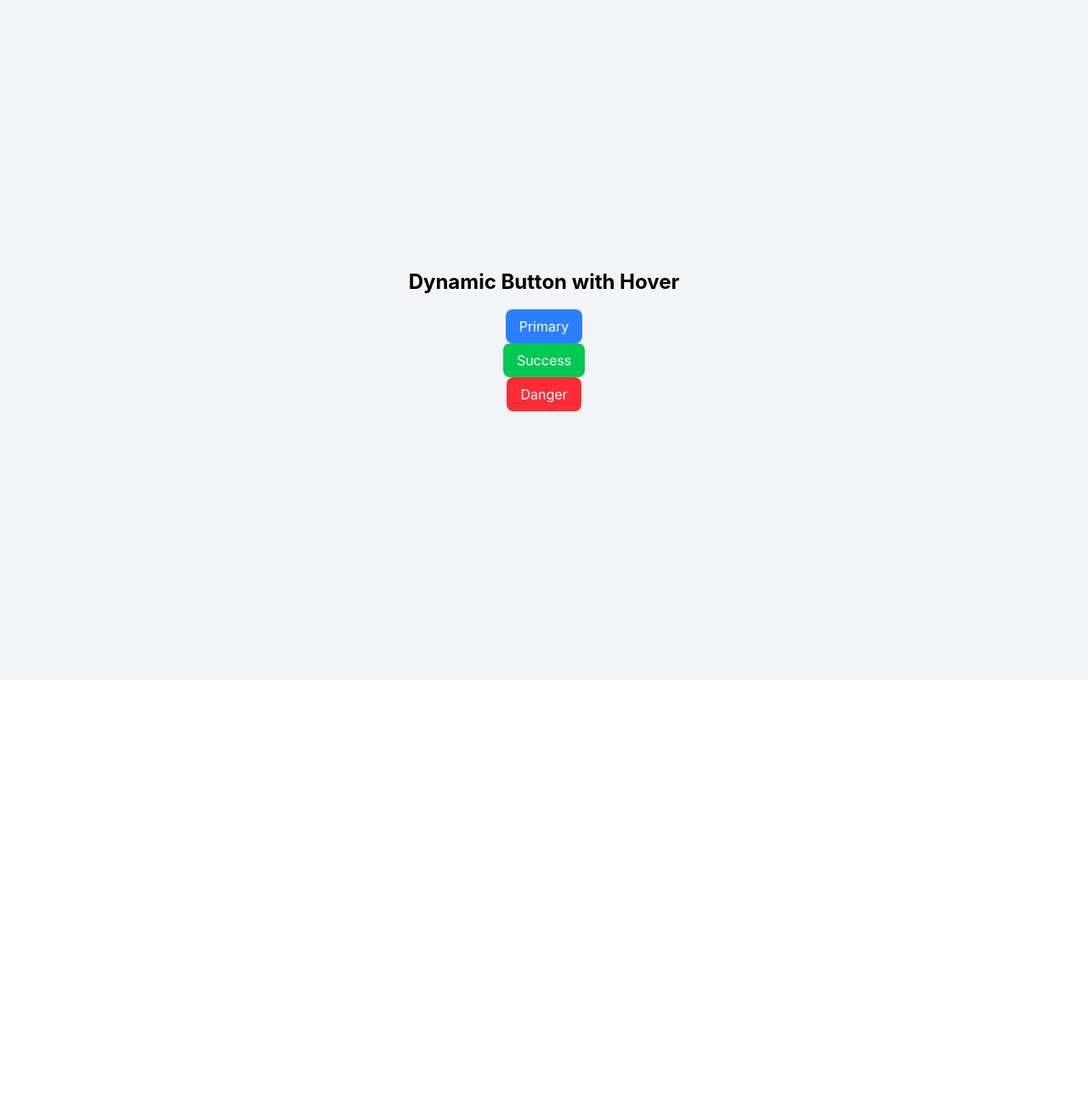
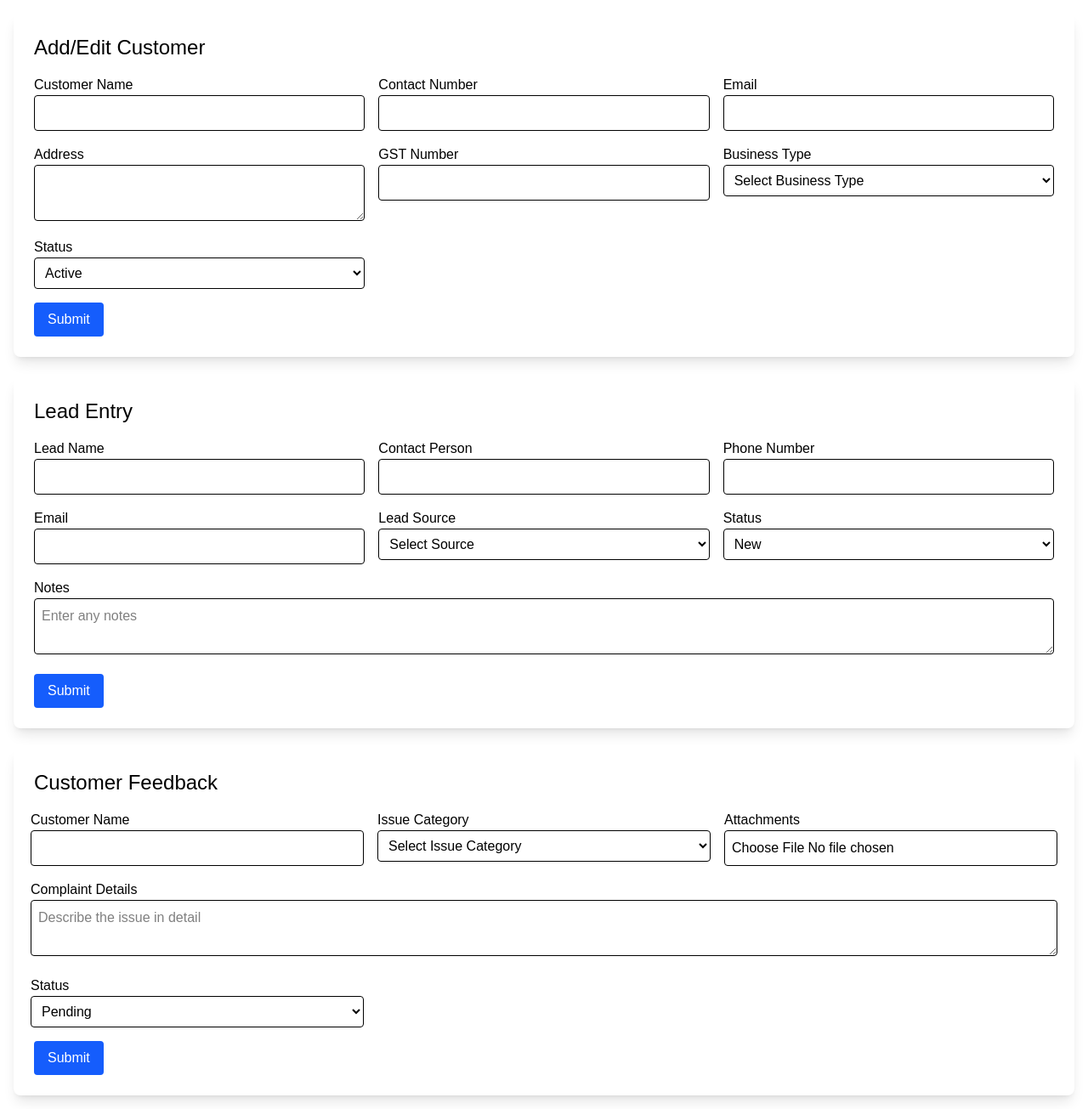
Before and after one commit to DeveloperDhanush-git/elcodamics-dynamic-components, a React (Create React App) app: page / in a window 1280 px wide. Shown: the whole page at 85% size. Before the commit the page ends 800 px from the top, so only its background shows below. Built offline with nearby package versions, Linux system fonts and the light colour scheme.

Commit message:
form created

```diff
--- a/src/App.js
+++ b/src/App.js
@@ -1,15 +1,42 @@
-import Button from "./Common/DynamicComponents/Button/Button"; // Import the Button component
-import React from "react";
+import CustomerEditForm from "./Common/DynamicComponent/CustomerForm/EditCustomer";
+import LeadEntryForm from "./Common/DynamicComponent/CustomerForm/LeadEntry";
+import CustomerFeedbackForm from "./Common/DynamicComponent/CustomerForm/Feedback";
 
 function App() {
+  const formData = {
+    customerEdit: {
+      name: "",
+      contact: "",
+      email: "",
+      address: "",
+      gst: "",
+      businessType: "",
+      status: "",
+    },
+    leadEntry: {
+      leadName: "",
+      contactPerson: "",
+      phone: "",
+      email: "",
+      source: "",
+      status: "",
+      notes: "",
+    },
+    customerFeedback: {
+      customerName: "",
+      issueCategory: "",
+      details: "",
+      status: "",
+    },
+  };
+
   return (
-    <div className="flex flex-col items-center justify-center min-h-screen bg-gray-100">
-      <h1 className="text-2xl font-bold mb-4">Dynamic Button with Hover</h1>
+    <div className="container mx-auto p-4 space-y-6"style={{ fontFamily: "Montserrat, sans-serif" }}>
 
-      {/* Different buttons with hover effects */}
-      <Button text="Primary" color="blue" onClick={() => alert("Primary Button Clicked!")} />
-      <Button text="Success" color="green" onClick={() => alert("Success Button Clicked!")} />
-      <Button text="Danger" color="red" onClick={() => alert("Danger Button Clicked!")} />
+      <CustomerEditForm initialValues={formData.customerEdit} />
+<LeadEntryForm initialValues={formData.leadEntry} />
+<CustomerFeedbackForm initialValues={formData.customerFeedback} />
+
     </div>
   );
 }
--- /dev/null
+++ b/src/Common/DynamicComponent/CustomerForm/EditCustomer.js
@@ -0,0 +1,90 @@
+import { useState } from "react";
+
+const FormInput = ({ label, name, type = "text", value, onChange }) => (
+  <div className="w-full md:w-1/3 px-2 mb-4" style={{ fontFamily: "Montserrat, sans-serif" }}>
+    <label className="block">{label}</label>
+    <input type={type} name={name} value={value} onChange={onChange} className="w-full p-2 border rounded" required />
+  </div>
+);
+
+export default function CustomerEditForm({ initialValues }) {
+  const [formData, setFormData] = useState(initialValues || {});
+  const [errors, setErrors] = useState({});
+
+  const handleInputChange = (e) => {
+    const { name, value } = e.target;
+    setFormData((prev) => ({ ...prev, [name]: value }));
+  };
+
+  const validateForm = () => {
+    let newErrors = {};
+    if (!formData.name) newErrors.name = "Customer Name is required";
+    if (!formData.email || !/\S+@\S+\.\S+/.test(formData.email)) newErrors.email = "Invalid email";
+    if (!formData.contact || !/^\d{10}$/.test(formData.contact)) newErrors.contact = "Invalid contact number";
+
+
+    setErrors(newErrors);
+    return Object.keys(newErrors).length === 0;
+  };
+
+  const handleSubmit = (e) => {
+    e.preventDefault();
+    if (validateForm()) {
+      alert("Form submitted successfully!");
+    }
+  };
+
+
+  return (
+    <form onSubmit={handleSubmit} className="p-6 bg-white shadow-lg rounded-lg w-full">
+      <h2 className="text-2xl mb-4">Add/Edit Customer</h2>
+      <div className="flex flex-wrap -mx-2">
+        <FormInput label="Customer Name" name="name" value={formData.name || ""} onChange={handleInputChange} />
+        <FormInput label="Contact Number" name="contact" type="text" value={formData.contact || ""} onChange={handleInputChange} />
+        <FormInput label="Email" name="email" type="email" value={formData.email || ""} onChange={handleInputChange} />
+
+        <div className="w-full md:w-1/3 px-2 mb-3">
+  <label className="block">Address</label>
+  <textarea
+    name="address"
+    value={formData.address || ""}
+    onChange={handleInputChange}
+    className="w-full p-2 border rounded"
+    rows="2"
+    required
+  ></textarea>
+</div>
+<FormInput
+  label="GST Number"
+  name="gst"
+  value={formData.gst || ""}
+  onChange={handleInputChange}
+/>
+
+
+        <div className="w-full md:w-1/3 px-2 mb-4">
+          <label className="block">Business Type</label>
+          <select name="businessType" value={formData.businessType || ""} onChange={handleInputChange} className="w-full p-2 border rounded">
+            <option value="">Select Business Type</option>
+            <option value="Retail">Retail</option>
+            <option value="Wholesale">Wholesale</option>
+          </select>
+        </div>
+        <div className="w-full md:w-1/3 px-2 mb-4">
+          <label className="block ">Status</label>
+          <select name="status" value={formData.status || "Active"} onChange={handleInputChange} className="w-full p-2 border rounded">
+            <option value="Active">Active</option>
+            <option value="Inactive">Inactive</option>
+          </select>
+        </div>
+      </div>
+      <div className="flex gap-4">
+        <button type="submit" className="bg-blue-600 text-white px-4 py-2 rounded">Submit</button>
+
+      </div>
+      {Object.keys(errors).map((key) => (
+        <p key={key} className="text-red-500">{errors[key]}</p>
+      ))}
+    </form>
+  );
+}
--- /dev/null
+++ b/src/Common/DynamicComponent/CustomerForm/Feedback.js
@@ -0,0 +1,86 @@
+import { useState } from "react";
+
+const FormInput = ({ label, name, type = "text", value, onChange }) => (
+  <div className="w-full md:w-1/3 px-2 mb-4" style={{ fontFamily: "Montserrat, sans-serif" }}>
+    <label className="block">{label}</label>
+    <input
+      type={type}
+      name={name}
+      value={value}
+      onChange={onChange}
+      className="w-full p-2 border rounded"
+      required
+    />
+  </div>
+);
+
+export default function CustomerFeedbackForm({ initialValues }) {
+  const [formData, setFormData] = useState(initialValues || {});
+
+  const handleInputChange = (e) => {
+    const { name, value } = e.target;
+    setFormData((prev) => ({ ...prev, [name]: value }));
+  };
+
+  return (
+    <form className="p-6 bg-white shadow-lg rounded-lg w-full">
+      <h2 className="text-2xl mb-4">Customer Feedback</h2>
+      <div className="flex flex-wrap -mx-3">
+        <FormInput label="Customer Name" name="customerName" value={formData.customerName || ""} onChange={handleInputChange} />
+
+        <div className="w-full md:w-1/3 px-2 mb-4">
+          <label className="block">Issue Category</label>
+          <select
+            name="issueCategory"
+            value={formData.issueCategory || ""}
+            onChange={handleInputChange}
+            className="w-full p-2 border rounded"
+          >
+            <option value="">Select Issue Category</option>
+            <option value="Service">Service</option>
+            <option value="Product">Product</option>
+          </select>
+        </div>
+
+        <div className="w-full px-2 mb-4 md:w-1/3 ">
+          <label className="block">Attachments</label>
+          <input
+            type="file"
+            name="attachment"
+            onChange={(e) => setFormData({ ...formData, attachment: e.target.files[0] })}
+            className="w-full p-2 border rounded"
+          />
+        </div>
+
+        <div className="w-full px-2 mb-4">
+          <label className="block">Complaint Details</label>
+          <textarea
+            name="details"
+            value={formData.details || ""}
+            onChange={handleInputChange}
+            className="w-full p-2 border rounded"
+            placeholder="Describe the issue in detail"
+          ></textarea>
+        </div>
+
+
+
+        <div className="w-full md:w-1/3 px-2 mb-4">
+          <label className="block">Status</label>
+          <select
+            name="status"
+            value={formData.status || "Pending"}
+            onChange={handleInputChange}
+            className="w-full p-2 border rounded"
+          >
+            <option value="Pending">Pending</option>
+            <option value="Resolved">Resolved</option>
+            <option value="Closed">Closed</option>
+          </select>
+        </div>
+      </div>
+
+      <button type="submit" className="bg-blue-600 text-white px-4 py-2 rounded">Submit</button>
+    </form>
+  );
+}
--- /dev/null
+++ b/src/Common/DynamicComponent/CustomerForm/LeadEntry.js
@@ -0,0 +1,78 @@
+import { useState } from "react";
+
+const FormInput = ({ label, name, type = "text", value, onChange }) => (
+  <div className="w-full md:w-1/3 px-2 mb-4" style={{ fontFamily: "Montserrat, sans-serif" }}>
+    <label className="block">{label}</label>
+    <input
+      type={type}
+      name={name}
+      value={value}
+      onChange={onChange}
+      className="w-full p-2 border rounded"
+      required
+    />
+  </div>
+);
+
+export default function LeadEntryForm({ initialValues }) {
+  const [formData, setFormData] = useState(initialValues || {});
+
+  const handleInputChange = (e) => {
+    const { name, value } = e.target;
+    setFormData((prev) => ({ ...prev, [name]: value }));
+  };
+
+  return (
+    <form className="p-6 bg-white shadow-lg rounded-lg w-full">
+      <h2 className="text-2xl mb-4">Lead Entry</h2>
+      <div className="flex flex-wrap -mx-2">
+        <FormInput label="Lead Name" name="leadName" value={formData.leadName || ""} onChange={handleInputChange} />
+        <FormInput label="Contact Person" name="contactPerson" value={formData.contactPerson || ""} onChange={handleInputChange} />
+        <FormInput label="Phone Number" name="phone" type="text" value={formData.phone || ""} onChange={handleInputChange} />
+        <FormInput label="Email" name="email" type="email" value={formData.email || ""} onChange={handleInputChange} />
+
+        <div className="w-full md:w-1/3 px-2 mb-4">
+          <label className="block">Lead Source</label>
+          <select
+            name="source"
+            value={formData.source || ""}
+            onChange={handleInputChange}
+            className="w-full p-2 border rounded"
+          >
+            <option value="">Select Source</option>
+            <option value="Website">Website</option>
+            <option value="Referral">Referral</option>
+            <option value="Advertisement">Advertisement</option>
+          </select>
+        </div>
+
+        <div className="w-full md:w-1/3 px-2 mb-4">
+          <label className="block">Status</label>
+          <select
+            name="status"
+            value={formData.status || "New"}
+            onChange={handleInputChange}
+            className="w-full p-2 border rounded"
+          >
+            <option value="New">New</option>
+            <option value="In Progress">In Progress</option>
+            <option value="Converted">Converted</option>
+          </select>
+        </div>
+
+        <div className="w-full px-2 mb-4">
+          <label className="block">Notes</label>
+          <textarea
+            name="notes"
+            value={formData.notes || ""}
+            onChange={handleInputChange}
+            className="w-full p-2 border rounded"
+            placeholder="Enter any notes"
+          ></textarea>
+        </div>
+      </div>
+
+      <button type="submit" className="bg-blue-600 text-white px-4 py-2 rounded">Submit</button>
+    </form>
+  );
+}
```
